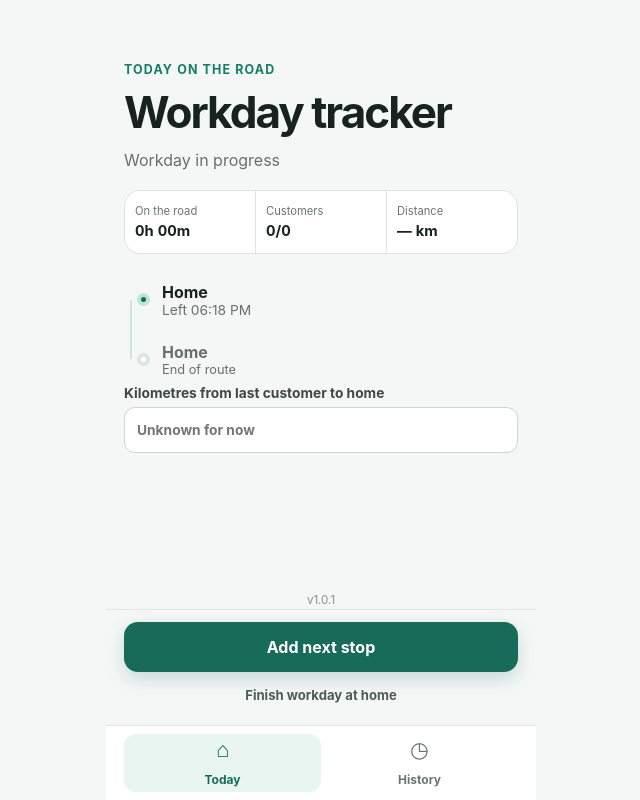
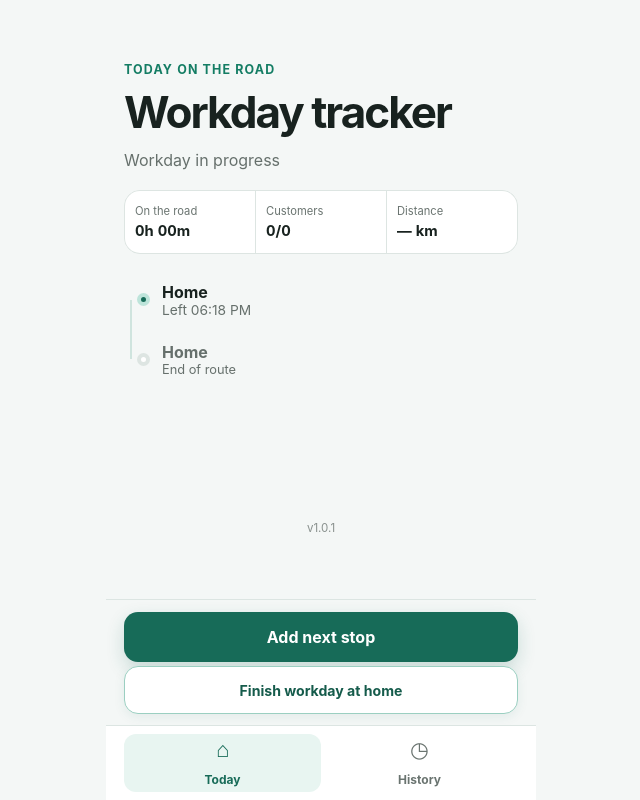
Before and after one commit to Scheronimus/WorkdayTracker, a React (Vite) app: page / in a window 1280 px wide. Both pictures are taken after a click on the button "Leave home now". Shown: the whole page, without its empty margins (319-959 px from the left). Built offline with nearby package versions, Linux system fonts and the light colour scheme.

Commit message:
Improve finish workday flow

```diff
--- a/src/App.css
+++ b/src/App.css
@@ -72,7 +72,6 @@ h2 { margin: 0; font-size: 1.08rem; }
 .add-customer label, .kilometres-field { display: grid; gap: 6px; color: #3d4844; font-size: 0.86rem; font-weight: 650; }
 .add-customer input, .kilometres-field input { width: 100%; min-height: 46px; padding: 9px 12px; border: 1px solid #cbd7d3; border-radius: 11px; color: #18221f; background: #fff; }
 .visit-card > .kilometres-field { margin-top: 16px; }
-.home-actions { display: grid; gap: 12px; padding-top: 4px; }
 .action-dock {
   position: fixed;
   z-index: 15;
@@ -88,11 +87,13 @@ h2 { margin: 0; font-size: 1.08rem; }
   background: rgba(244, 247, 246, 0.96);
   backdrop-filter: blur(16px);
 }
-.action-dock .dock-link {
-  min-height: 38px;
-  color: #4e5b56;
-  background: transparent;
-  font-size: 0.82rem;
+.action-dock .finish-workday-button {
+  min-height: 48px;
+  color: #155b4b;
+  border: 1px solid #9bcfc1;
+  background: #fff;
+  box-shadow: 0 3px 12px rgba(23, 107, 88, 0.08);
+  font-size: 0.88rem;
 }
 .sheet-backdrop {
   position: fixed;
@@ -125,6 +126,7 @@ h2 { margin: 0; font-size: 1.08rem; }
 .sheet-heading { display: flex; align-items: center; justify-content: space-between; margin-bottom: 18px; }
 .sheet-heading .eyebrow { margin: 0 0 4px; }
 .sheet-heading h2 { font-size: 1.35rem; }
+.sheet-description { margin: -6px 0 18px; color: #66706c; font-size: 0.9rem; line-height: 1.45; }
 .close-sheet {
   width: 42px;
   min-height: 42px;
@@ -146,6 +148,8 @@ h2 { margin: 0; font-size: 1.08rem; }
   background: #e8f5f1;
   font-size: 0.8rem;
 }
+.finish-sheet .kilometres-field { margin-bottom: 18px; }
+.finish-confirm { min-height: 56px; }
 
 @keyframes fade-in {
   from { opacity: 0; }
--- a/src/App.jsx
+++ b/src/App.jsx
@@ -91,6 +91,7 @@ function App() {
   const [activeView, setActiveView] = useState('today')
   const [now, setNow] = useState(() => Date.now())
   const [isCustomerSheetOpen, setIsCustomerSheetOpen] = useState(false)
+  const [isFinishSheetOpen, setIsFinishSheetOpen] = useState(false)
   const [workday, setWorkday] = useState(() => readStorage(STORAGE_KEY, null))
   const [history, setHistory] = useState(() => {
     const savedHistory = readStorage(HISTORY_KEY, [])
@@ -201,6 +202,7 @@ function App() {
     const completed = { ...workday, arrivedHomeAt: new Date().toISOString() }
     setWorkday(completed)
     setHistory((current) => [completed, ...current.filter((day) => day.id !== completed.id)])
+    setIsFinishSheetOpen(false)
   }
 
   function updateHistoryVisitKilometres(dayId, visitId, value) {
@@ -239,6 +241,7 @@ function App() {
     setName('')
     setKilometres('')
     setIsCustomerSheetOpen(false)
+    setIsFinishSheetOpen(false)
     setWorkday(emptyWorkday())
   }
 
@@ -397,20 +400,6 @@ function App() {
             </div>
           </div>
 
-          <div className="home-actions">
-            <label className="kilometres-field">
-              Kilometres from last customer to home
-              <input
-                type="number"
-                inputMode="decimal"
-                min="0"
-                step="0.1"
-                placeholder="Unknown for now"
-                value={workday.kilometresHome ?? ''}
-                onChange={(event) => updateHomeKilometres(event.target.value)}
-              />
-            </label>
-          </div>
               </section>
 
               <div className="action-dock" aria-label="Current workday action">
@@ -429,7 +418,11 @@ function App() {
                     <button className="primary" onClick={openCustomerSheet}>
                       Add next stop
                     </button>
-                    <button className="dock-link" onClick={arriveHome} disabled={!canArriveHome}>
+                    <button
+                      className="finish-workday-button"
+                      onClick={() => setIsFinishSheetOpen(true)}
+                      disabled={!canArriveHome}
+                    >
                       Finish workday at home
                     </button>
                   </>
@@ -514,6 +507,59 @@ function App() {
                   </label>
                   <button className="primary" type="submit">Add to route</button>
                 </form>
+              </section>
+            </div>
+          )}
+
+          {isFinishSheetOpen && canArriveHome && (
+            <div
+              className="sheet-backdrop"
+              role="presentation"
+              onMouseDown={(event) => {
+                if (event.target === event.currentTarget) setIsFinishSheetOpen(false)
+              }}
+            >
+              <section
+                className="customer-sheet finish-sheet"
+                role="dialog"
+                aria-modal="true"
+                aria-labelledby="finish-sheet-title"
+              >
+                <div className="sheet-handle" aria-hidden="true" />
+                <div className="sheet-heading">
+                  <div>
+                    <p className="eyebrow">Final step</p>
+                    <h2 id="finish-sheet-title">Finish workday</h2>
+                  </div>
+                  <button
+                    className="close-sheet"
+                    type="button"
+                    aria-label="Close"
+                    onClick={() => setIsFinishSheetOpen(false)}
+                  >
+                    ×
+                  </button>
+                </div>
+
+                <p className="sheet-description">
+                  Record the final journey, then complete today’s workday.
+                </p>
+                <label className="kilometres-field">
+                  Kilometres from last stop to home
+                  <input
+                    type="number"
+                    inputMode="decimal"
+                    min="0"
+                    step="0.1"
+                    autoFocus
+                    placeholder="Optional"
+                    value={workday.kilometresHome ?? ''}
+                    onChange={(event) => updateHomeKilometres(event.target.value)}
+                  />
+                </label>
+                <button className="primary finish-confirm" type="button" onClick={arriveHome}>
+                  Confirm and finish workday
+                </button>
               </section>
             </div>
           )}
```
Also changed, not shown: 1 other file (tests, documents, lock files or other folders).
